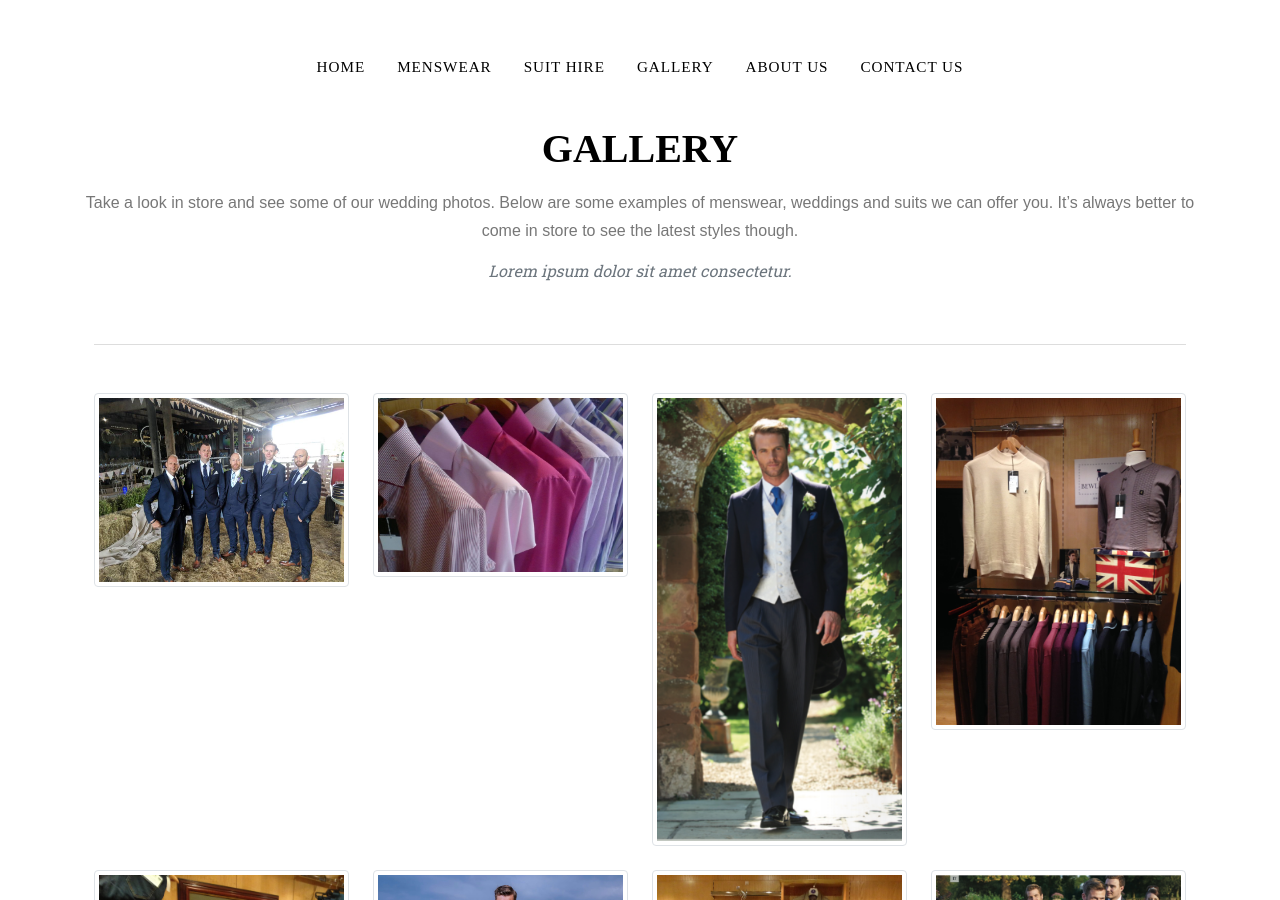
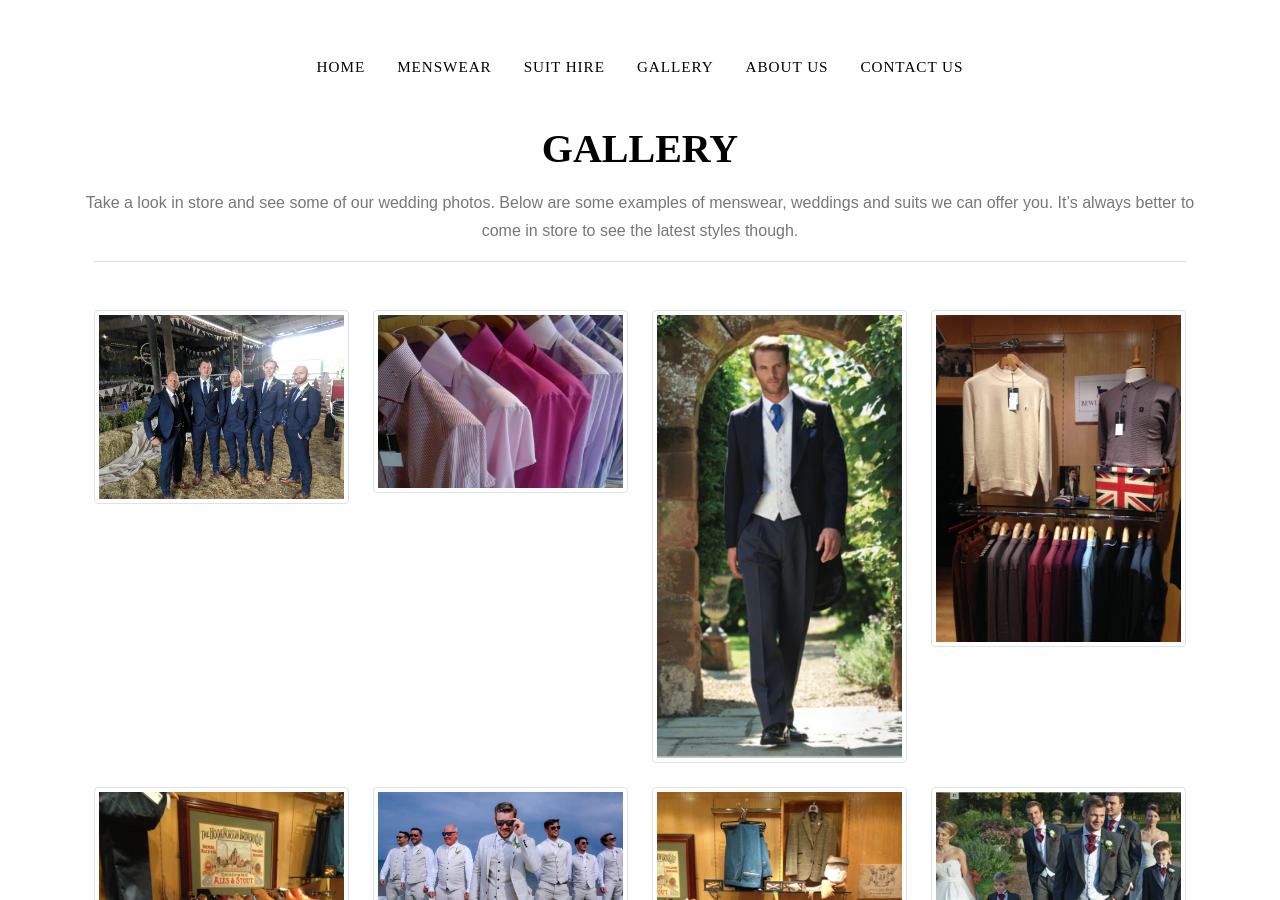
Before and after one commit to review-menswear/review-menswear-website, a Jekyll site: the page built from _pages/gallery.md, in a window 1280 px wide and 900 px high, scrolled down 553 px. Built offline with Jekyll 4.4.1, drawn with Linux system fonts in a browser that asks for light colours; nearby versions of some CDN libraries.

Commit message:
Update gallery.md

```diff
--- a/_pages/gallery.md
+++ b/_pages/gallery.md
@@ -9,7 +9,7 @@
                 <div class="text-center">
                     <h2 class="section-heading text-uppercase">Gallery</h2>
                     <p>Take a look in store and see some of our wedding photos. Below are some examples of menswear, weddings and suits we can offer you. It’s always better to come in store to see the latest styles though.</p>
-                    <h3 class="section-subheading text-muted">Lorem ipsum dolor sit amet consectetur.</h3>
+                    <!--<h3 class="section-subheading text-muted">Lorem ipsum dolor sit amet consectetur.</h3>-->
                 </div>
 <div class="container">
 
```
